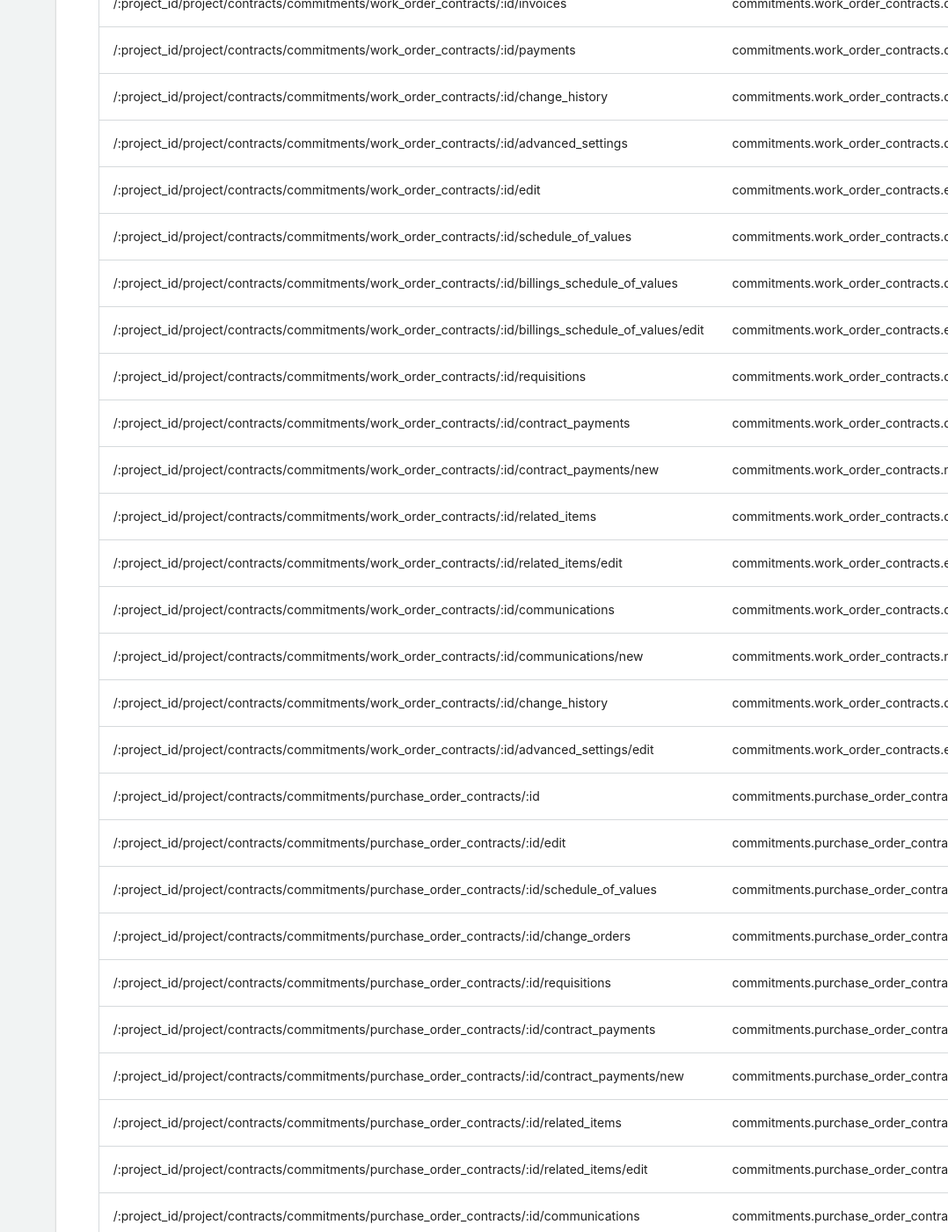
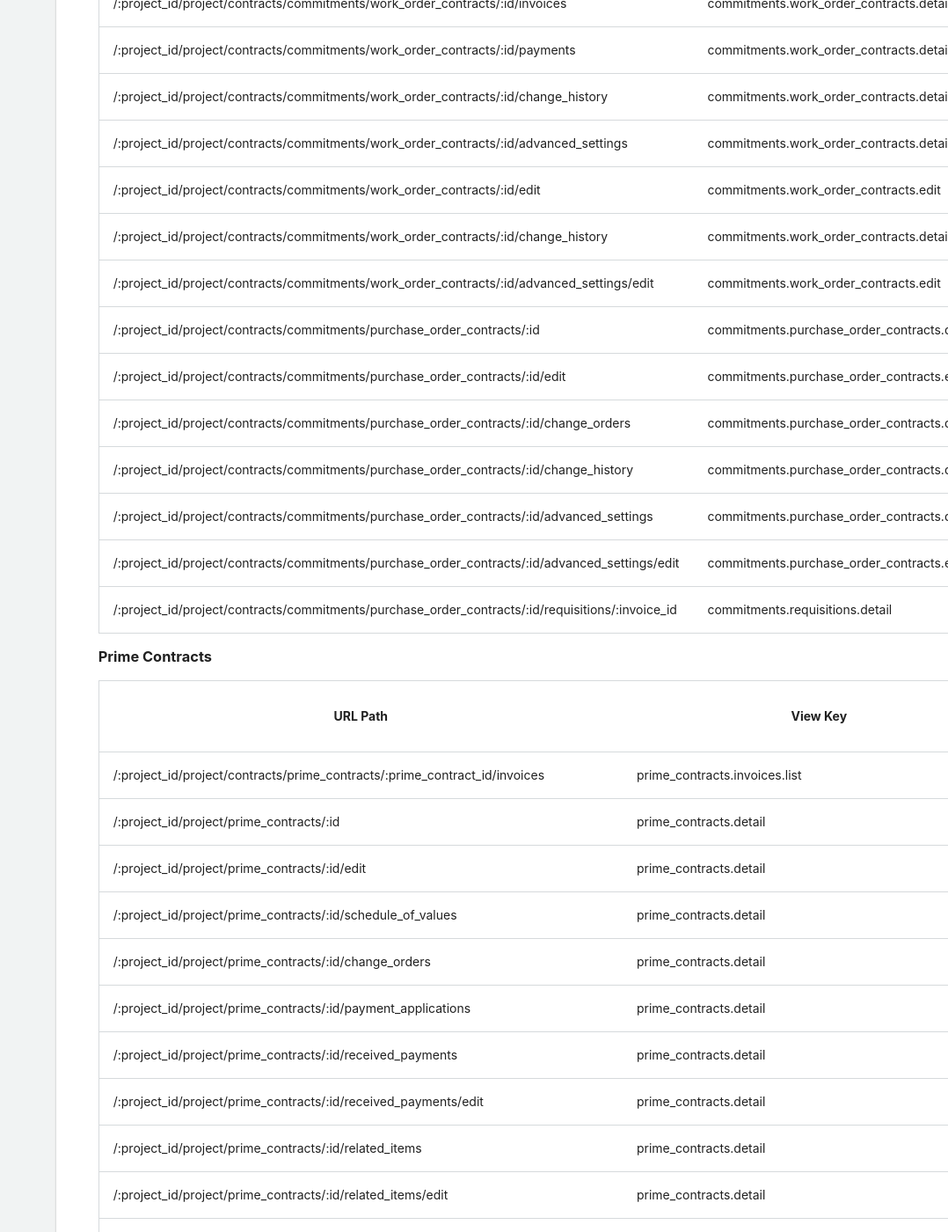
Before and after one commit to procore/documentation, a Jekyll site: the page built from building_applications/building_side_panel_apps.md, in a window 1280 px wide and 1400 px high, scrolled down 5114 px. Shown: the whole window at 88% size, without its empty margins (202-1280 px from the left). Built offline with Jekyll 4.4.1, drawn with Linux system fonts in a browser that asks for light colours; comment, search, counter and statistics services are not loaded; some of the changed text lies outside the part shown.

Commit message:
Updating supported side panel view tables

```diff
--- a/building_applications/building_side_panel_apps.md
+++ b/building_applications/building_side_panel_apps.md
@@ -140,29 +140,11 @@ The following sections list the currently supported Side Panel Views that can be
 | /:project_id/project/contracts/commitments/work_order_contracts/:id/change_history | commitments.work_order_contracts.detail |
 | /:project_id/project/contracts/commitments/work_order_contracts/:id/advanced_settings | commitments.work_order_contracts.detail |
 | /:project_id/project/contracts/commitments/work_order_contracts/:id/edit | commitments.work_order_contracts.edit |
-| /:project_id/project/contracts/commitments/work_order_contracts/:id/schedule_of_values | commitments.work_order_contracts.detail |
-| /:project_id/project/contracts/commitments/work_order_contracts/:id/billings_schedule_of_values | commitments.work_order_contracts.detail |
-| /:project_id/project/contracts/commitments/work_order_contracts/:id/billings_schedule_of_values/edit | commitments.work_order_contracts.edit |
-| /:project_id/project/contracts/commitments/work_order_contracts/:id/requisitions | commitments.work_order_contracts.detail |
-| /:project_id/project/contracts/commitments/work_order_contracts/:id/contract_payments | commitments.work_order_contracts.detail |
-| /:project_id/project/contracts/commitments/work_order_contracts/:id/contract_payments/new | commitments.work_order_contracts.new |
-| /:project_id/project/contracts/commitments/work_order_contracts/:id/related_items | commitments.work_order_contracts.detail |
-| /:project_id/project/contracts/commitments/work_order_contracts/:id/related_items/edit | commitments.work_order_contracts.edit |
-| /:project_id/project/contracts/commitments/work_order_contracts/:id/communications | commitments.work_order_contracts.detail |
-| /:project_id/project/contracts/commitments/work_order_contracts/:id/communications/new | commitments.work_order_contracts.new |
 | /:project_id/project/contracts/commitments/work_order_contracts/:id/change_history | commitments.work_order_contracts.detail |
 | /:project_id/project/contracts/commitments/work_order_contracts/:id/advanced_settings/edit | commitments.work_order_contracts.edit |
 | /:project_id/project/contracts/commitments/purchase_order_contracts/:id | commitments.purchase_order_contracts.detail |
 | /:project_id/project/contracts/commitments/purchase_order_contracts/:id/edit | commitments.purchase_order_contracts.edit |
-| /:project_id/project/contracts/commitments/purchase_order_contracts/:id/schedule_of_values | commitments.purchase_order_contracts.detail |
 | /:project_id/project/contracts/commitments/purchase_order_contracts/:id/change_orders | commitments.purchase_order_contracts.detail |
-| /:project_id/project/contracts/commitments/purchase_order_contracts/:id/requisitions | commitments.purchase_order_contracts.detail |
-| /:project_id/project/contracts/commitments/purchase_order_contracts/:id/contract_payments | commitments.purchase_order_contracts.detail |
-| /:project_id/project/contracts/commitments/purchase_order_contracts/:id/contract_payments/new | commitments.purchase_order_contracts.new |
-| /:project_id/project/contracts/commitments/purchase_order_contracts/:id/related_items | commitments.purchase_order_contracts.detail |
-| /:project_id/project/contracts/commitments/purchase_order_contracts/:id/related_items/edit | commitments.purchase_order_contracts.edit |
-| /:project_id/project/contracts/commitments/purchase_order_contracts/:id/communications | commitments.purchase_order_contracts.detail |
-| /:project_id/project/contracts/commitments/purchase_order_contracts/:id/communications/new | commitments.purchase_order_contracts.new |
 | /:project_id/project/contracts/commitments/purchase_order_contracts/:id/change_history | commitments.purchase_order_contracts.detail |
 | /:project_id/project/contracts/commitments/purchase_order_contracts/:id/advanced_settings | commitments.purchase_order_contracts.detail |
 | /:project_id/project/contracts/commitments/purchase_order_contracts/:id/advanced_settings/edit | commitments.purchase_order_contracts.edit |
@@ -189,7 +171,6 @@ The following sections list the currently supported Side Panel Views that can be
 | /:project_id/project/prime_contracts/:id/advanced_settings | prime_contracts.detail |
 | /:project_id/project/prime_contracts/:id/advanced_settings/edit | prime_contracts.detail |
 | /:project_id/project/prime_contracts/:id/change_orders/potential_change_orders/:id | prime_contracts.change_orders.potential_change_orders.detail |
-| /:project_id/project/prime_contracts/:id/change_orders/potential_change_orders/edit | prime_contracts.change_orders.potential_change_orders.detail |
 | /:project_id/project/prime_contracts/:id/change_orders/potential_change_orders/<br>new_from_change_events_bulk_action | prime_contracts.change_orders.potential_change_orders.new |
 | /:project_id/project/prime_contracts/:prime_contract_id/payment_applications/new | prime_contracts.payment_applications.new |
 | /:project_id/project/prime_contracts/:prime_contract_id/payment_applications/:id | prime_contracts.payment_applications.detail |
```
